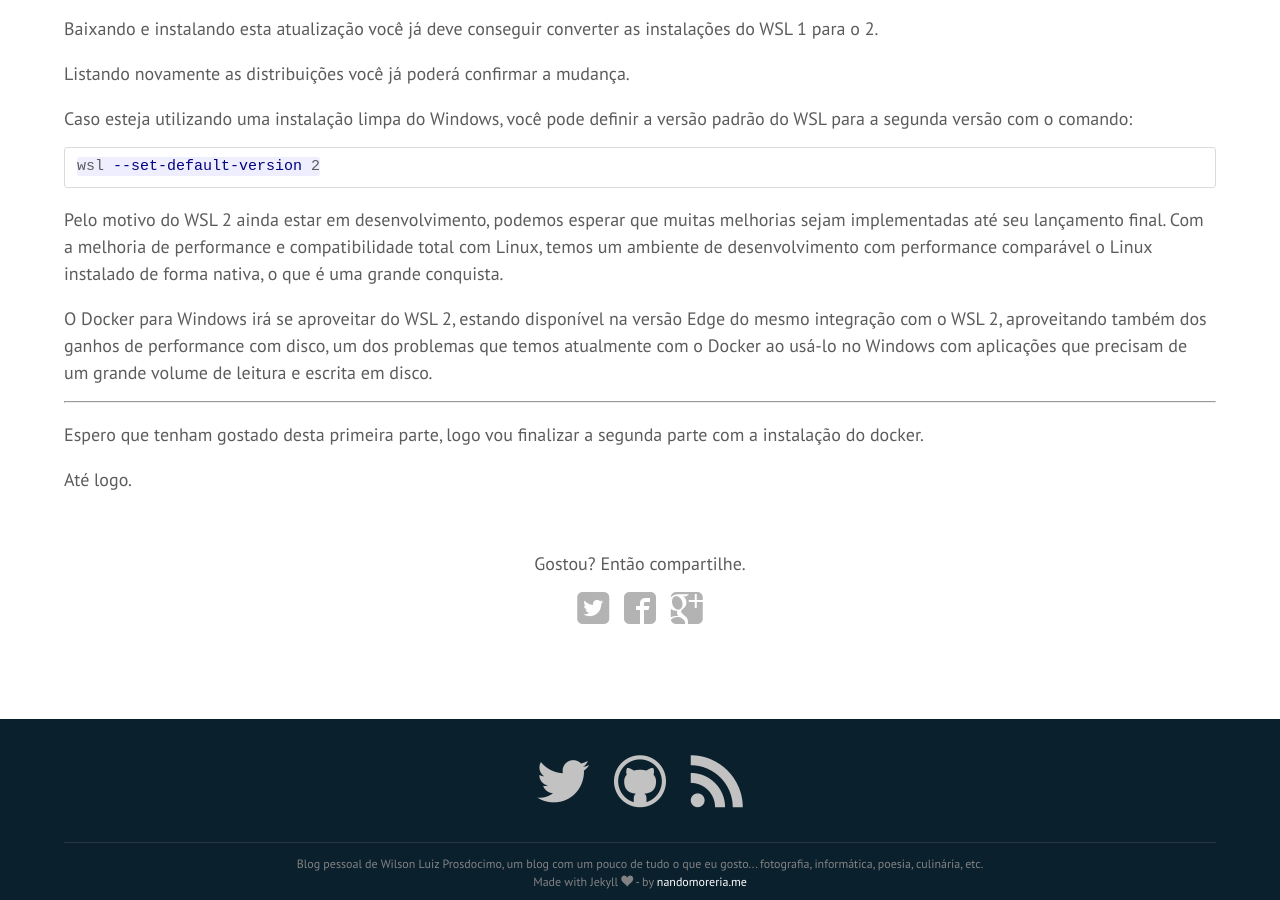
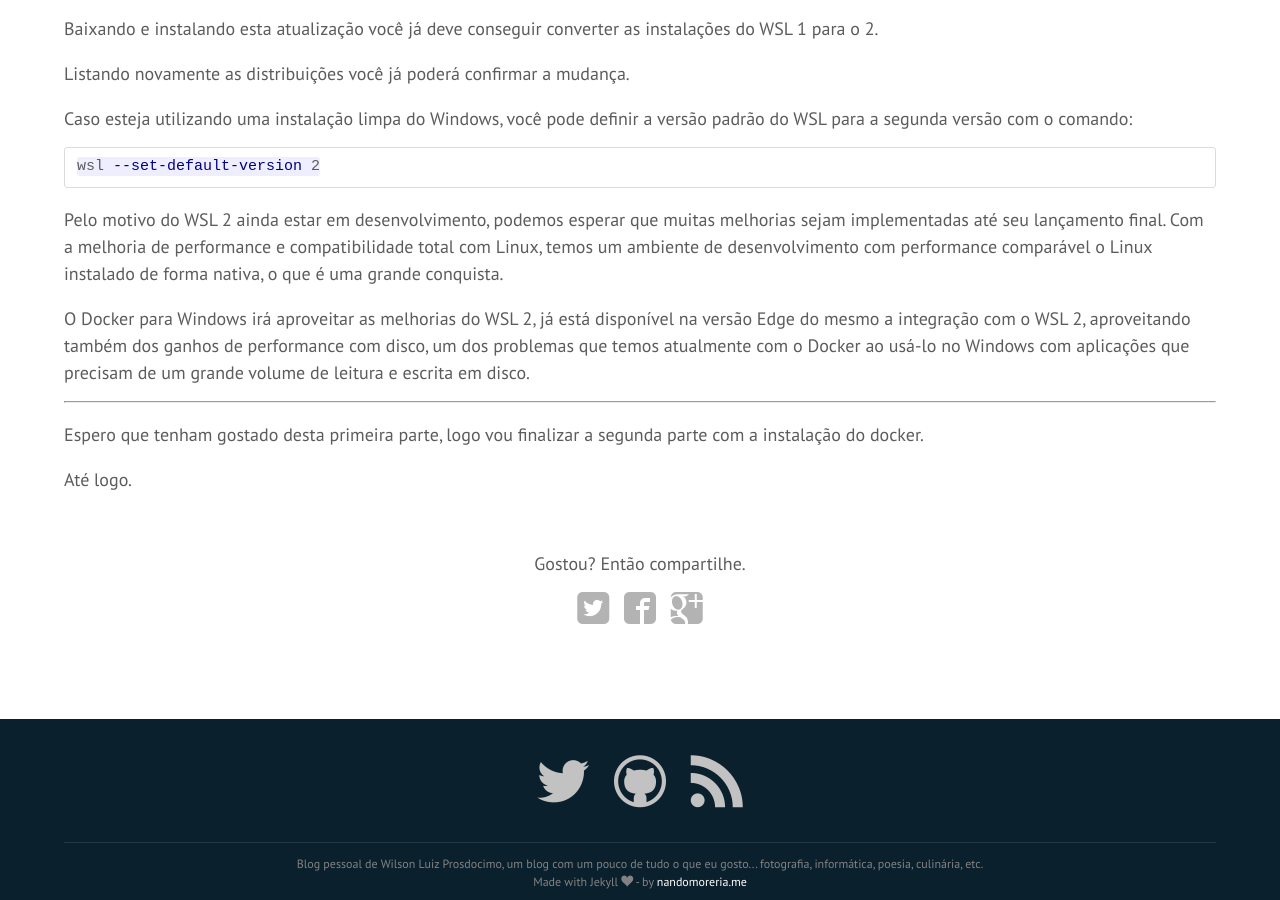
Before and after one commit to Wprosdocimo/wprosdocimo.github.io, a Jekyll site: the page built from _posts/2020-05-05-docker_on_win10home-p1.md, in a window 1280 px wide and 900 px high, scrolled down 7034 px. Built offline with Jekyll 4.4.1, drawn with Linux system fonts in a browser that asks for light colours; nearby versions of some CDN libraries; some web fonts are replaced; library files that are not in the unit come from our copies; comment, search, counter and statistics services are not loaded.

Commit message:
Ajustes finais

```diff
--- a/_posts/2020-05-05-docker_on_win10home-p1.md
+++ b/_posts/2020-05-05-docker_on_win10home-p1.md
@@ -149,7 +149,7 @@ wsl --set-default-version 2
 
 Pelo motivo do WSL 2 ainda estar em desenvolvimento, podemos esperar que muitas melhorias sejam implementadas até seu lançamento final. Com a melhoria de performance e compatibilidade total com Linux, temos um ambiente de desenvolvimento com performance comparável o Linux instalado de forma nativa, o que é uma grande conquista.
 
-O Docker para Windows irá se aproveitar do WSL 2, estando disponível na versão Edge do mesmo integração com o WSL 2, aproveitando também dos ganhos de performance com disco, um dos problemas que temos atualmente com o Docker ao usá-lo no Windows com aplicações que precisam de um grande volume de leitura e escrita em disco.
+O Docker para Windows irá aproveitar as melhorias do WSL 2, já está disponível na versão Edge do mesmo a integração com o WSL 2, aproveitando também dos ganhos de performance com disco, um dos problemas que temos atualmente com o Docker ao usá-lo no Windows com aplicações que precisam de um grande volume de leitura e escrita em disco.
 
 ---
 
```
Also changed, not shown: 1 other file.
